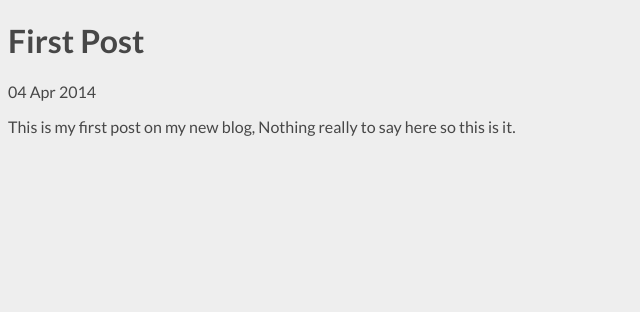
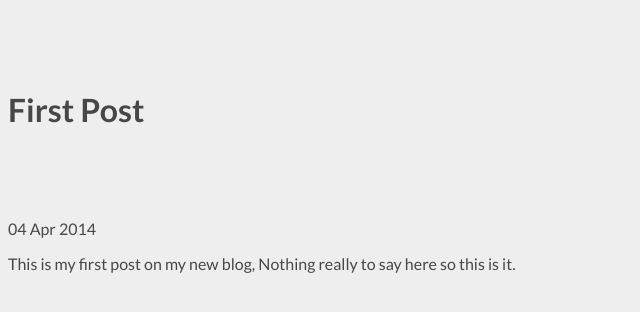
Before and after one commit to thedigitalhawk/thewebwebuild, a Jekyll site: the page built from _posts/2014-03-27-test.markdown, in a window 1280 px wide. Shown: the top 312 px of the page, without its empty margins (0-640 px from the left). Built offline with Jekyll 4.4.1, drawn with Linux system fonts in a browser that asks for light colours; Markdown is read by kramdown in place of the engine named in the settings.

Commit message:
post css

```diff
--- a/css/post.css
+++ b/css/post.css
@@ -3,3 +3,11 @@
     font-family: 'Lato', sans-serif;
     color: #474747;
 }
+.inner{
+    width: 100%;
+    max-width: 700px;
+}
+.post{
+    width: 100%;
+    margin-top: 90px;
+}
```
